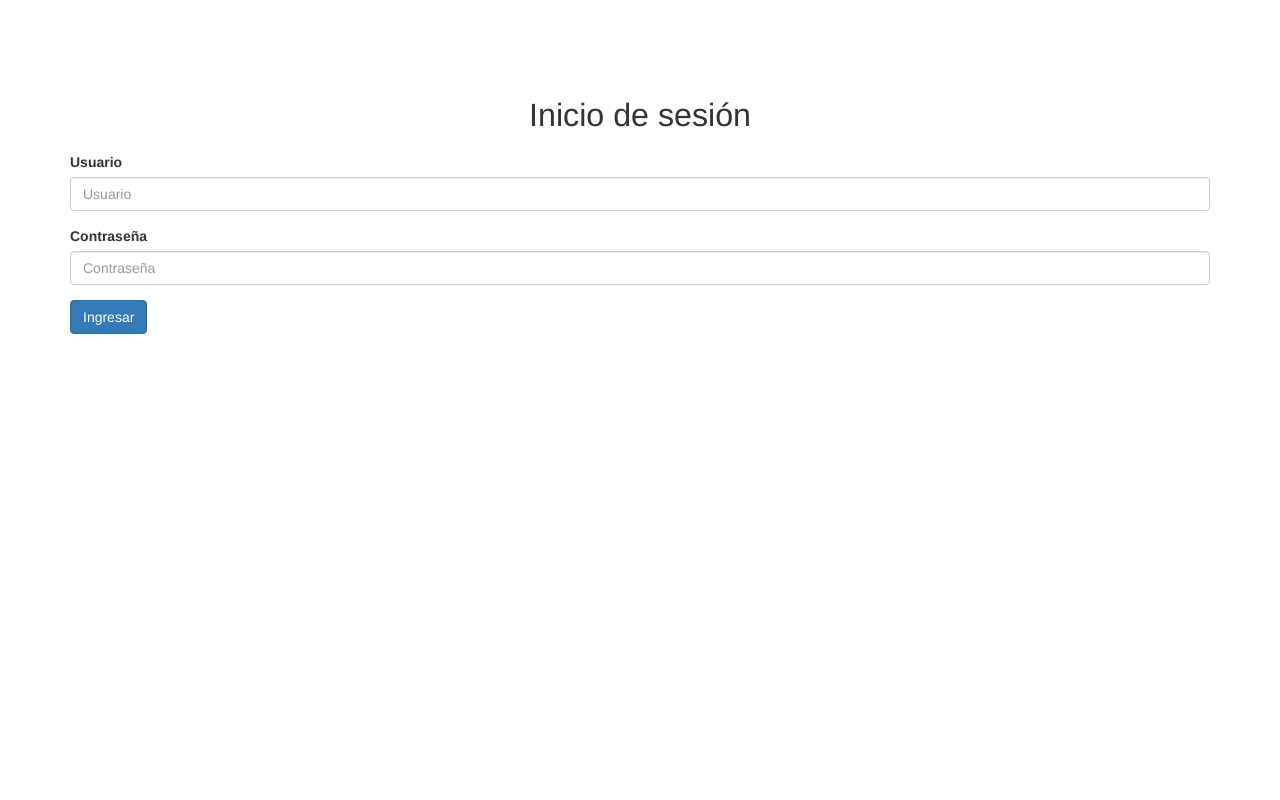
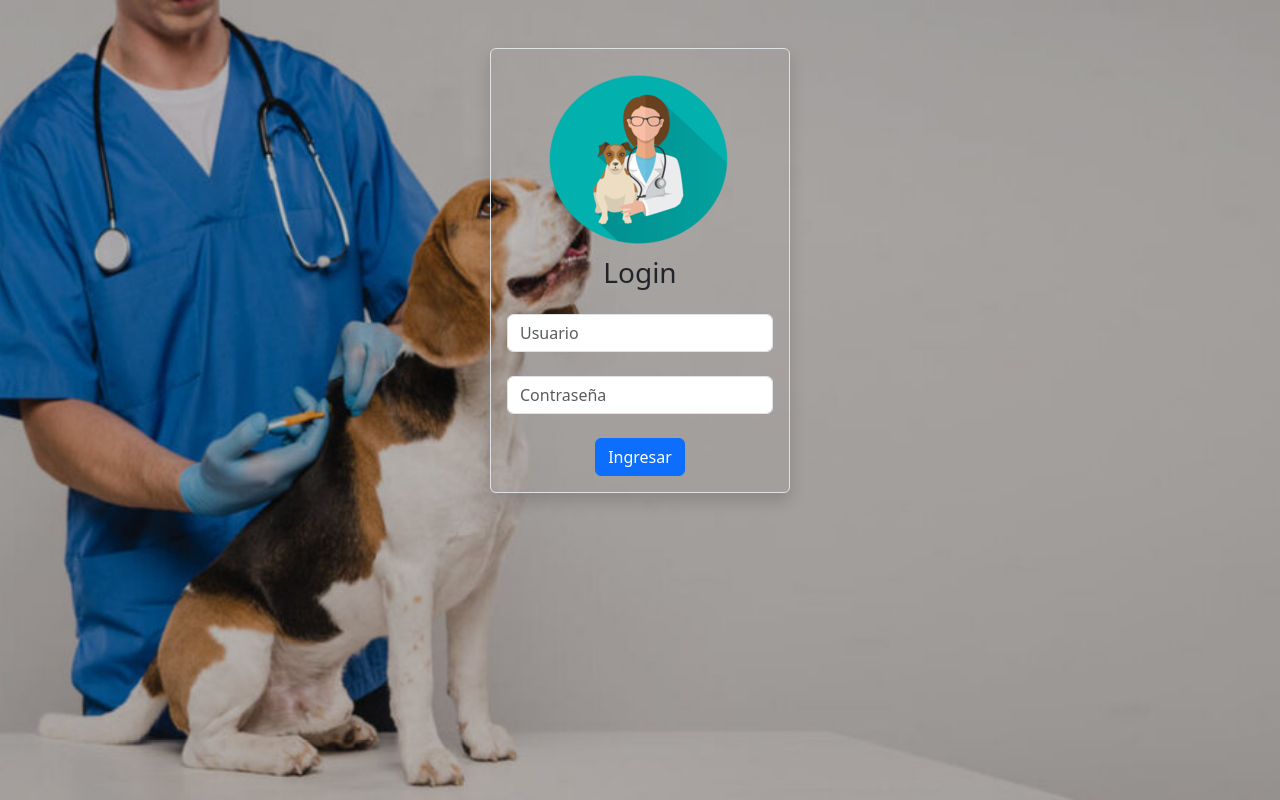
Before and after one commit to alanrobg/carevet_proy, a PHP site: page /Vista/login.php in a window 1280 px wide. Run offline with PHP 8.4, Linux system fonts and the light colour scheme.

Commit message:
login styles

```diff
--- a/Vista/login.php
+++ b/Vista/login.php
@@ -16,25 +16,27 @@ $error = "";
 <head>
     <meta charset="utf-8">
     <title>CareVet Login</title>
-    <link rel="stylesheet" href="https://maxcdn.bootstrapcdn.com/bootstrap/3.3.5/css/bootstrap.min.css" integrity="sha512-dTfge/zgoMYpP7QbHy4gWMEGsbsdZeCXz7irItjcC3sPUFtf0kuFbDz/ixG7ArTxmDjLXDmezHubeNikyKGVyQ==" crossorigin="anonymous">
+    <link href="https://cdn.jsdelivr.net/npm/bootstrap@5.3.0/dist/css/bootstrap.min.css" rel="stylesheet" integrity="sha384-9ndCyUaIbzAi2FUVXJi0CjmCapSmO7SnpJef0486qhLnuZ2cdeRhO02iuK6FUUVM" crossorigin="anonymous">
     <meta name="viewport" content="width=device-width, initial-scale=1.0">
     <link href="recursos/estilo.css" rel="stylesheet" type="text/css"/>
 </head>
 
 <body>
-        <div>
-            <br><br><br><br>
-        </div>
-        <div class="container">
-        <h1>Inicio de sesión</h1>
+
+    <img src="recursos/Login_1.jpg" class="imagen-fondo">
+        <div class="contenedor-login text-center shadow border p-3 mt-5 rounded">
+
+            <div class="cabezera-login">
+                <img src="recursos/LOGIN2.png">
+                <h3 class="mb-4">Login</h3>
+            </div>
+
         <form action="Procesos/p_usuario.php" method="post">
           <div class="form-group">
-            <label for="Name">Usuario</label>
-            <input type="text" class="form-control" id="Name" placeholder="Usuario" name="usuario_usu">
+            <input type="text" class="form-control mb-4" id="Name" placeholder="Usuario" name="usuario_usu">
           </div>
           <div class="form-group">
-            <label for="Password">Contraseña</label>
-            <input type="password" class="form-control" id="Password" placeholder="Contraseña" name="password_usu">
+            <input type="password" class="form-control mb-4" id="Password" placeholder="Contraseña" name="password_usu">
           </div>
 
             <input type="submit" class="btn btn-primary" value="Ingresar">
--- a/Vista/recursos/estilo.css
+++ b/Vista/recursos/estilo.css
@@ -360,3 +360,21 @@ h1 {
   overflow: hidden;
   transition: max-height 0.2s ease-out;
 }
+
+.imagen-fondo{
+    object-fit: cover;
+    width: 100%;
+    height: 100%;
+    position: fixed;
+    top: 0;
+    left: 0;
+    z-index: -10;
+}
+
+.contenedor-login{
+  margin: 0;
+  padding: 0;
+  max-width: 300px;
+  padding: 10px;
+  margin: 0 auto;
+}
```
Also changed, not shown: Vista/recursos/LOGIN2.png (added), Vista/recursos/Login_1.jpg (added).
